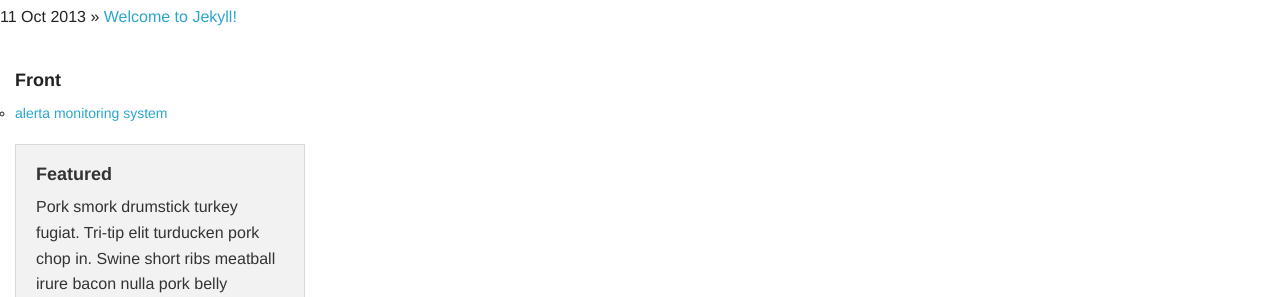
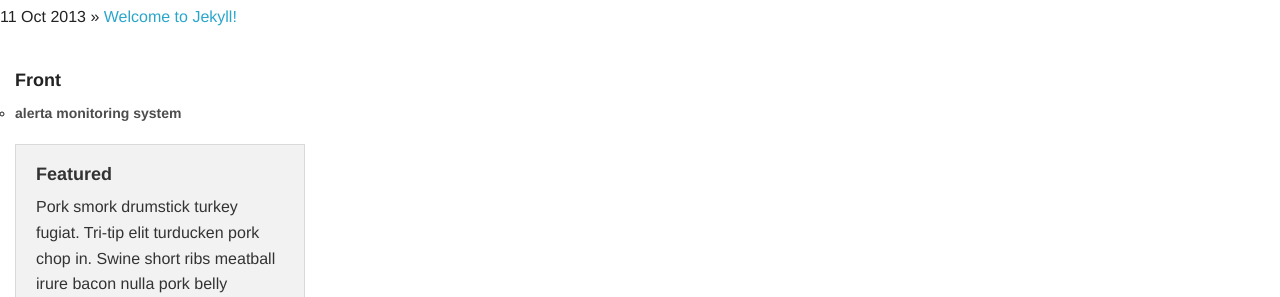
Before and after one commit to alerta/alerta.github.io, a Jekyll site: the page built from index.html, in a window 1280 px wide. Shown: the part 226-523 px from the top of the page. Built offline with Jekyll 4.4.1, drawn with Linux system fonts in a browser that asks for light colours.

Commit message:
highlight current page

```diff
--- a/_includes/cat-nav.html
+++ b/_includes/cat-nav.html
@@ -8,7 +8,11 @@
 <ul>
 {% for node in site.pages %}
   {% if page.categories != null and page.categories == node.categories %}
-  <li><a href="{{ node.url }}">{{ node.title }}</a></li>
+    {% if page.url == node.url %}
+      <li class="active"><a href="{{ node.url }}">{{ node.title }}</a></li>
+    {% else %}
+      <li><a href="{{ node.url }}">{{ node.title }}</a></li>
+    {% endif %}
   {% endif %}
 {% endfor %}
 </ul>
```
Also changed, not shown: _layouts/post.html (deleted, +0 -9 lines).
